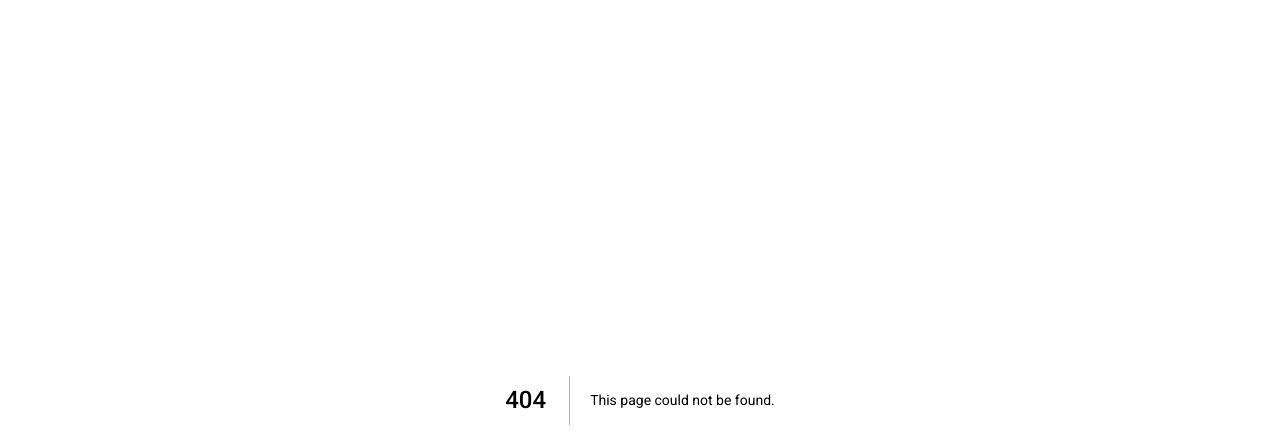
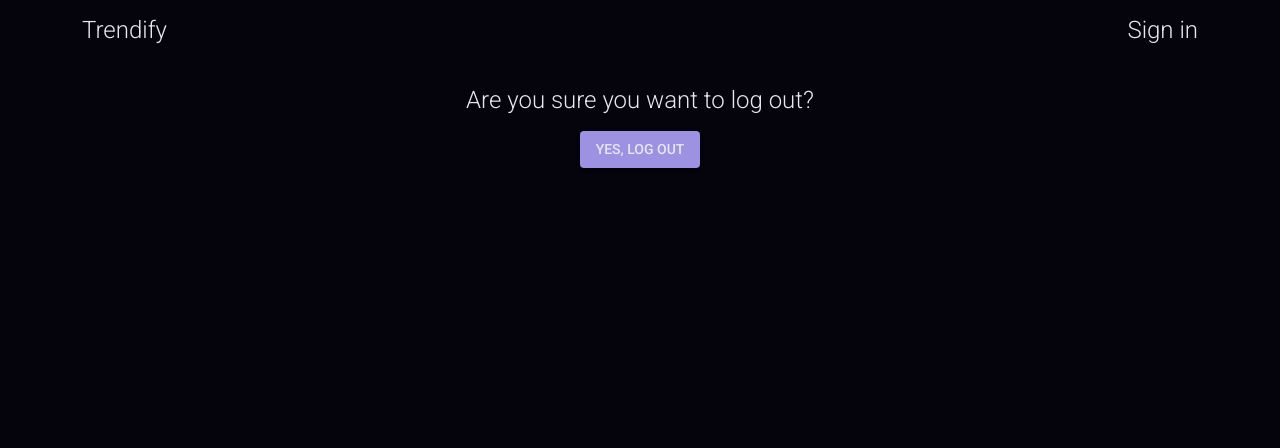
Before and after one commit to youngplq10/trendify-frontend, a Next.js app: page /log-out in a window 1280 px wide. Before the commit this address had no page. Shown: the top 448 px of the page. Built offline with nearby package versions, Linux system fonts and the light colour scheme.

Commit message:
Created logout page

```diff
--- /dev/null
+++ b/src/app/log-out/page.tsx
@@ -0,0 +1,18 @@
+import React from 'react'
+import Navbar from '../modules/Navbar'
+import LogoutSection from '../modules/LogoutSection'
+
+const page = () => {
+    return (
+    <section className="container-lg">
+        <nav className="row">
+          <Navbar />
+        </nav>
+        <section className="row justify-content-center my-4">
+          <LogoutSection />
+        </section>
+    </section>
+    )
+}
+
+export default page
--- /dev/null
+++ b/src/app/modules/LogoutSection.tsx
@@ -0,0 +1,21 @@
+"use client"
+
+import { Button, Typography } from '@mui/material'
+import React from 'react'
+import { logout } from '../scripts/server'
+
+const LogoutSection = () => {
+    const handleLogout = async () => {
+        await logout();
+        window.location.href = "/";
+    }
+
+    return (
+        <div className='col-6 text-center'>
+            <Typography variant='h4' color='text.primary'>Are you sure you want to log out?</Typography>
+            <Button variant='contained' className='my-3' onClick={handleLogout}>Yes, log out</Button>
+        </div>
+    )
+}
+
+export default LogoutSection
```
